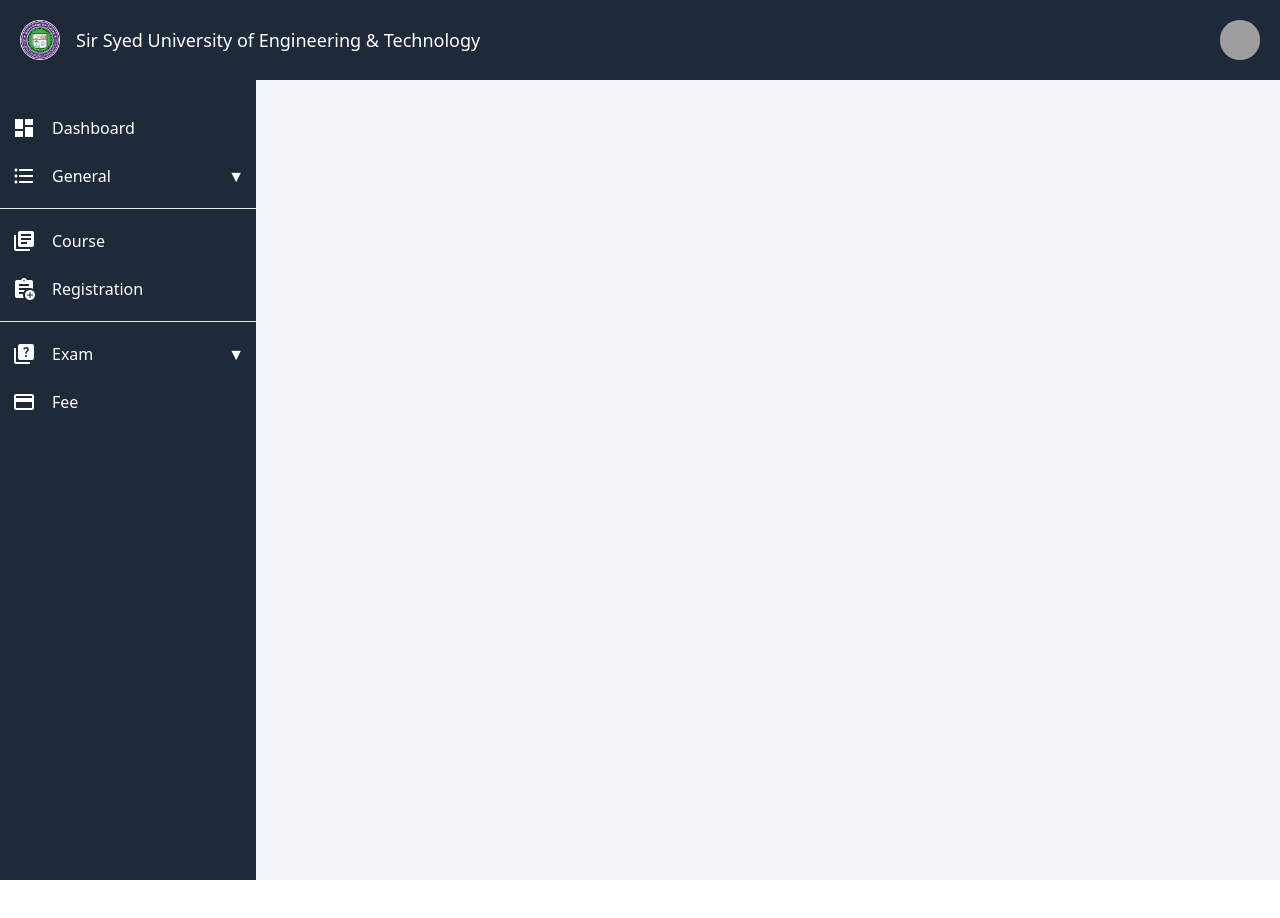
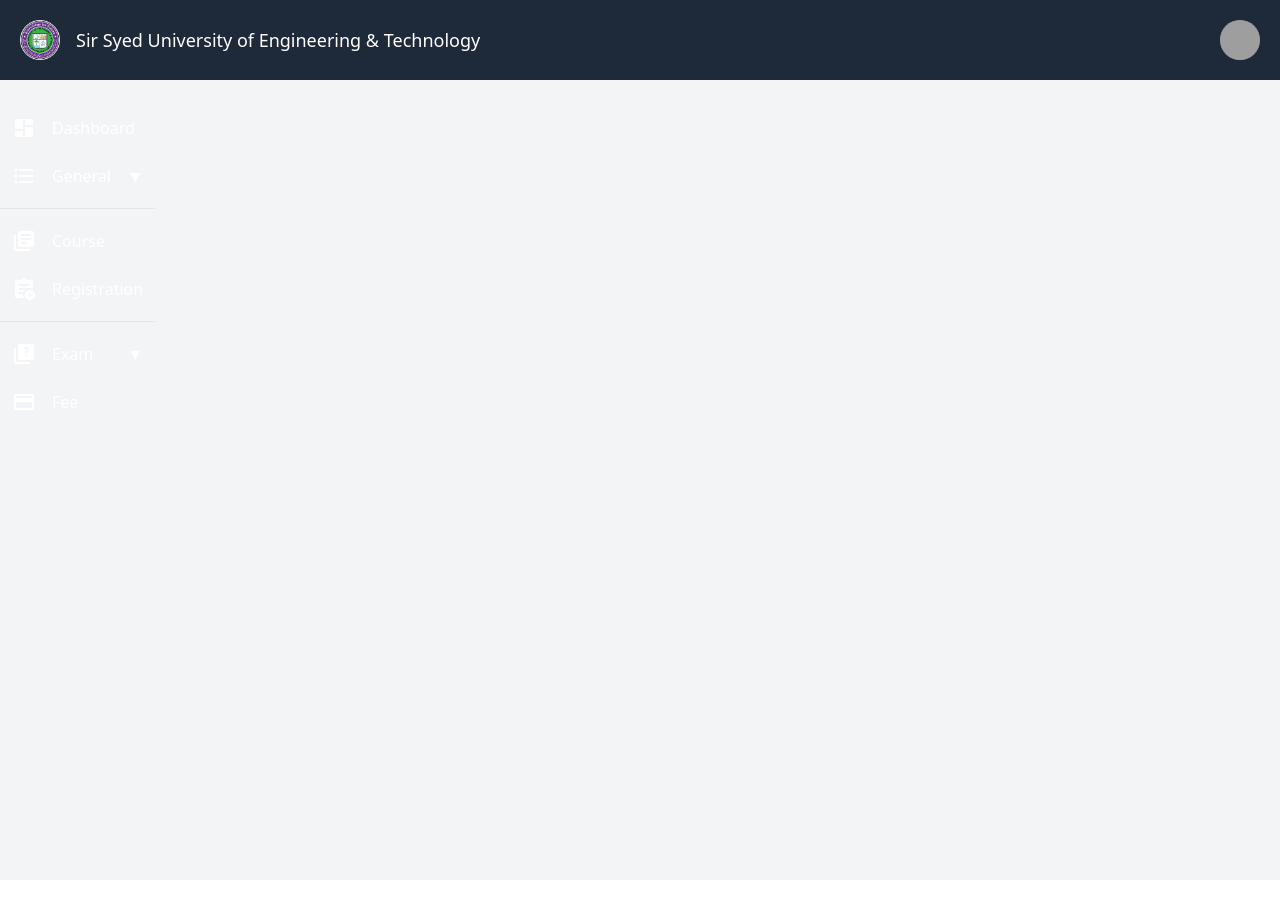
Before and after one commit to riyanj220/CMS-Portal, a React (Vite) app: page /CMS-Portal/dashboard in a window 1280 px wide. Built offline with nearby package versions, Linux system fonts and the light colour scheme; grey boxes are pictures that could not be loaded.

Commit message:
reinstalling npm modules as it was giving errors

```diff
--- a/src/components/Sidebar.tsx
+++ b/src/components/Sidebar.tsx
@@ -1,7 +1,7 @@
 import { useState } from 'react';
 import { Dashboard as DashboardIcon, CreditCard as CreditCardIcon, AssignmentAdd as AssignmentAddIcon, FormatListBulleted as FormatListBulletedIcon, LibraryBooks as LibraryBooksIcon, Quiz as QuizIcon } from '@mui/icons-material';
 import { Link } from 'react-router';
-import clsx from 'clsx';
+// import clsx from 'clsx';
 
 const NAV_ITEMS = [
   { kind: 'header', title: '' },
@@ -104,7 +104,7 @@ const NAV_ITEMS = [
 ];
 
 export default function Sidebar() {
-  const [isSidebarOpen, setIsSidebarOpen] = useState(true);
+  // const [isSidebarOpen, setIsSidebarOpen] = useState(true);
   const [openSubmenu, setOpenSubmenu] = useState<string | null>(null);  // State to handle submenu toggle
 
   const handleSubmenuToggle = (segment: string) => {
@@ -114,7 +114,7 @@ export default function Sidebar() {
   return (
     <div className="flex h-screen">
       {/* Sidebar */}
-      <div className={clsx('bg-gray-800 text-white w-64', { 'block': isSidebarOpen, 'hidden': !isSidebarOpen })}>
+      {/* <div className={clsx('bg-gray-800 text-white w-64', { 'block': isSidebarOpen, 'hidden': !isSidebarOpen })}> */}
         <div>
           {NAV_ITEMS.map((item, index) => {
             if (item.kind === 'divider') {
@@ -150,6 +150,6 @@ export default function Sidebar() {
           })}
         </div>
       </div>
-    </div>
+    // </div>
   );
 }
```
Also changed, not shown: 1 other file (tests, documents, lock files or other folders).
